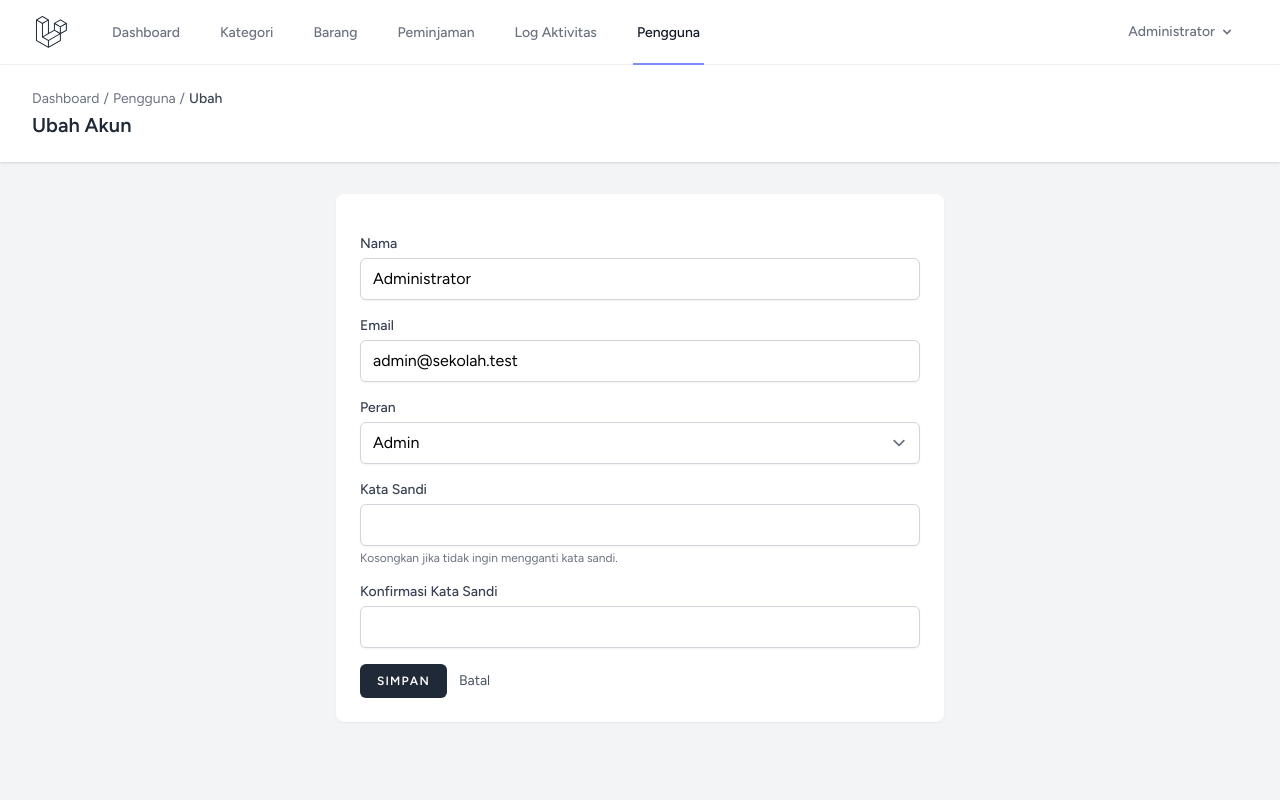
After one commit to Asri1294/inventaris-sekolah, a Laravel app: page /users/1/edit in a window 1280 px wide. The commit adds this page. Run offline with Laravel 12, Linux system fonts and the light colour scheme; a user stored in the database is signed in; data comes from the database, SQL or seed files in the repository; style sheets or scripts are compiled from the project's sources.

Commit message:
feat: tambah dan ubah akun pengguna

```diff
--- a/app/Http/Controllers/UserController.php
+++ b/app/Http/Controllers/UserController.php
@@ -2,6 +2,8 @@
 
 namespace App\Http\Controllers;
 
+use App\Http\Requests\UserRequest;
+use App\Models\ActivityLog;
 use App\Models\User;
 use Illuminate\Http\Request;
 
@@ -25,4 +27,45 @@ class UserController extends Controller
 
         return view('users.index', compact('users'));
     }
+
+    public function create()
+    {
+        return view('users.create');
+    }
+
+    public function store(UserRequest $request)
+    {
+        $user = User::create($request->validated());
+
+        ActivityLog::record('create_user', "Menambah akun {$user->name} ({$user->email}) dengan peran {$user->role}.");
+
+        return redirect()->route('users.index')
+            ->with('success', 'Akun berhasil ditambahkan.');
+    }
+
+    public function edit(User $user)
+    {
+        return view('users.edit', compact('user'));
+    }
+
+    public function update(UserRequest $request, User $user)
+    {
+        $data = $request->validated();
+
+        if ($user->is(auth()->user()) && $data['role'] !== 'admin') {
+            return back()->withInput()
+                ->with('error', 'Anda tidak dapat menurunkan peran akun Anda sendiri.');
+        }
+
+        if (empty($data['password'])) {
+            unset($data['password']);
+        }
+
+        $user->update($data);
+
+        ActivityLog::record('update_user', "Mengubah akun {$user->name} ({$user->email}).");
+
+        return redirect()->route('users.index')
+            ->with('success', 'Akun berhasil diperbarui.');
+    }
 }
--- a/app/Models/User.php
+++ b/app/Models/User.php
@@ -21,6 +21,7 @@ class User extends Authenticatable
         'name',
         'email',
         'password',
+        'role',
     ];
 
     /**
--- /dev/null
+++ b/resources/views/users/_form.blade.php
@@ -0,0 +1,46 @@
+@csrf
+
+<div>
+    <x-input-label for="name" value="Nama" />
+    <x-text-input id="name" name="name" type="text" class="mt-1 block w-full"
+        :value="old('name', $user?->name)" placeholder="Nama lengkap" />
+    <x-input-error :messages="$errors->get('name')" class="mt-2" />
+</div>
+
+<div>
+    <x-input-label for="email" value="Email" />
+    <x-text-input id="email" name="email" type="email" class="mt-1 block w-full"
+        :value="old('email', $user?->email)" placeholder="nama@sekolah.test" />
+    <x-input-error :messages="$errors->get('email')" class="mt-2" />
+</div>
+
+<div>
+    <x-input-label for="role" value="Peran" />
+    <select id="role" name="role"
+        class="mt-1 block w-full rounded-md border-gray-300 shadow-sm focus:border-indigo-500 focus:ring-indigo-500">
+        <option value="user" @selected(old('role', $user?->role ?? 'user') === 'user')>Pengguna</option>
+        <option value="admin" @selected(old('role', $user?->role ?? 'user') === 'admin')>Admin</option>
+    </select>
+    <x-input-error :messages="$errors->get('role')" class="mt-2" />
+</div>
+
+<div>
+    <x-input-label for="password" value="Kata Sandi" />
+    <x-text-input id="password" name="password" type="password" class="mt-1 block w-full"
+        autocomplete="new-password" />
+    @if ($user)
+        <p class="mt-1 text-xs text-gray-500">Kosongkan jika tidak ingin mengganti kata sandi.</p>
+    @endif
+    <x-input-error :messages="$errors->get('password')" class="mt-2" />
+</div>
+
+<div>
+    <x-input-label for="password_confirmation" value="Konfirmasi Kata Sandi" />
+    <x-text-input id="password_confirmation" name="password_confirmation" type="password"
+        class="mt-1 block w-full" autocomplete="new-password" />
+</div>
+
+<div class="flex items-center gap-3">
+    <x-primary-button>Simpan</x-primary-button>
+    <a href="{{ route('users.index') }}" class="text-sm text-gray-600 hover:text-gray-900">Batal</a>
+</div>
--- /dev/null
+++ b/resources/views/users/edit.blade.php
@@ -0,0 +1,19 @@
+<x-app-layout>
+    <x-slot name="header">
+        <x-breadcrumb :items="['Pengguna' => route('users.index'), 'Ubah' => null]" />
+        <h2 class="text-xl font-semibold leading-tight text-gray-800">Ubah Akun</h2>
+    </x-slot>
+
+    <div class="py-8">
+        <div class="mx-auto max-w-2xl sm:px-6 lg:px-8">
+            <x-flash-message />
+
+            <div class="bg-white p-6 shadow-sm sm:rounded-lg">
+                <form method="POST" action="{{ route('users.update', $user) }}" class="space-y-4">
+                    @method('PUT')
+                    @include('users._form', ['user' => $user])
+                </form>
+            </div>
+        </div>
+    </div>
+</x-app-layout>
--- a/routes/web.php
+++ b/routes/web.php
@@ -35,7 +35,7 @@ Route::middleware(['auth', 'role:admin'])->group(function () {
     Route::get('loans/{loan}/return', [LoanReturnController::class, 'create'])->name('loans.return.create');
     Route::post('loans/{loan}/return', [LoanReturnController::class, 'store'])->name('loans.return.store');
     Route::get('activity-logs', [ActivityLogController::class, 'index'])->name('activity-logs.index');
-    Route::resource('users', UserController::class)->only(['index']);
+    Route::resource('users', UserController::class)->except(['show']);
 });
 
 Route::middleware(['auth', 'role:user'])
```
Also changed, not shown: app/Http/Requests/UserRequest.php (added, +60 -0 lines), resources/views/users/create.blade.php (added, +18 -0 lines), resources/views/users/index.blade.php (+10 -1 lines).
